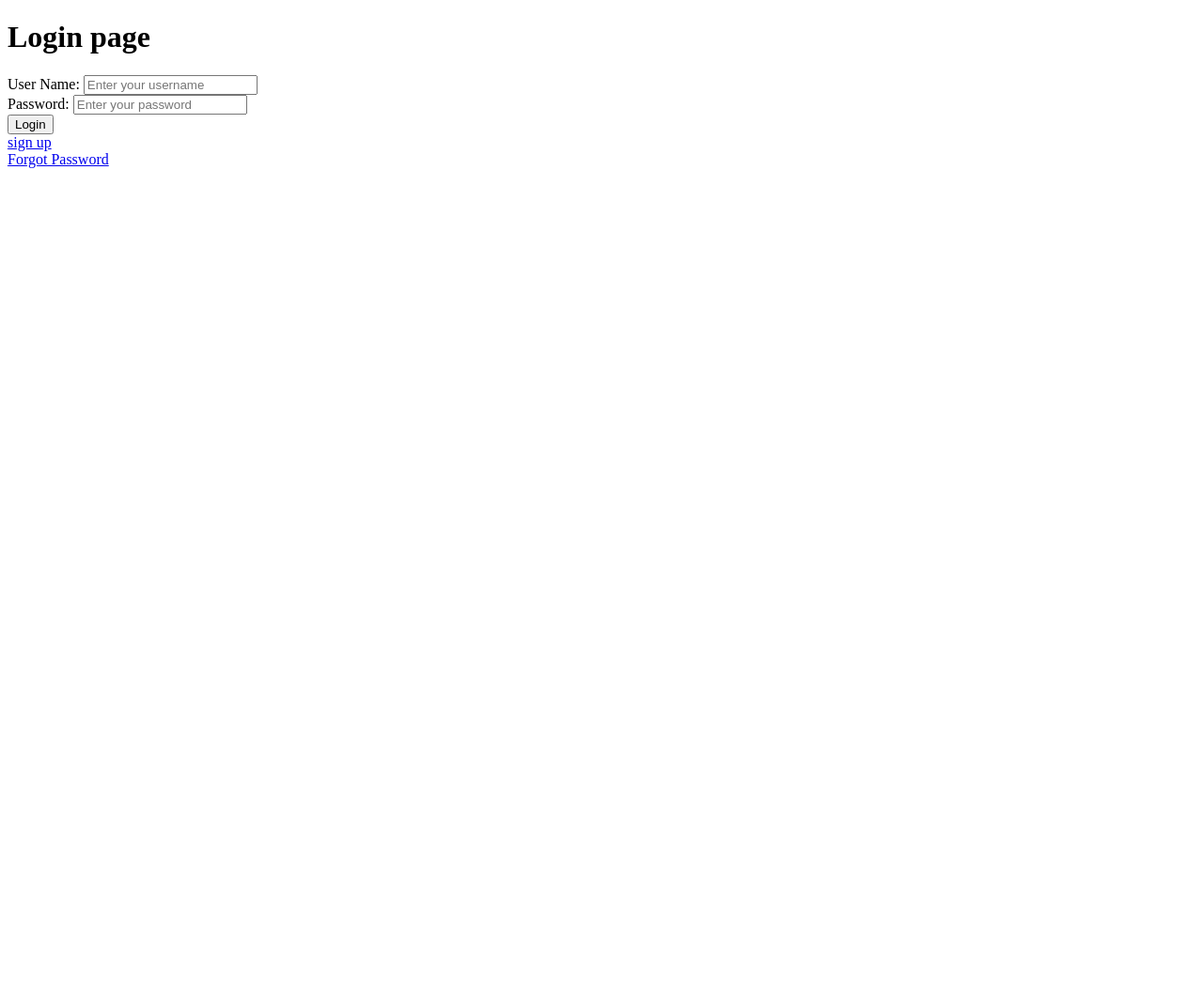
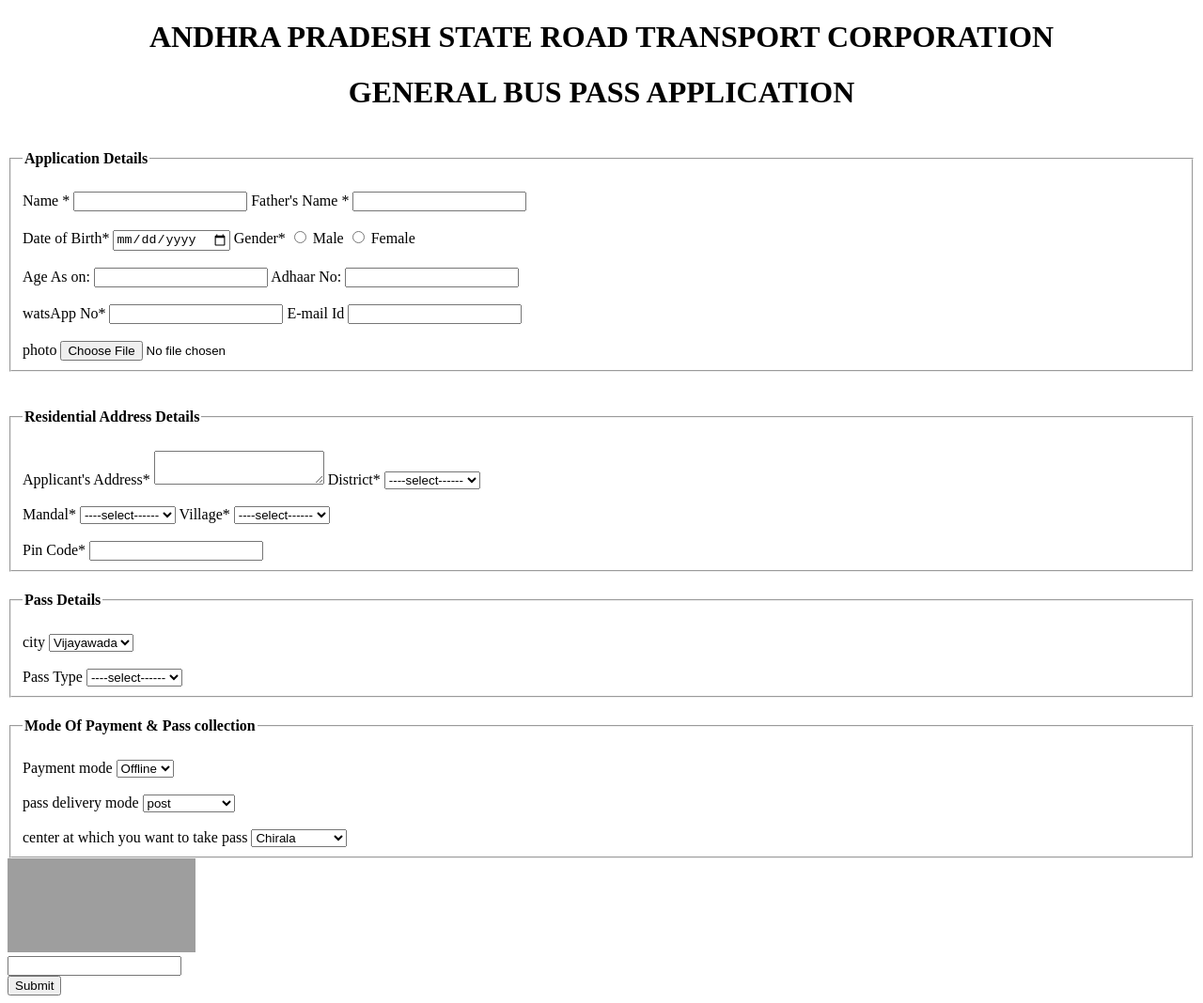
Before and after one commit to Rajkumar0180/forms, a plain HTML site: page index.html in a window 1280 px wide. Shown: the whole page at 94% size. Before the commit the page ends 800 px from the top, so only its background shows below. Drawn offline with Linux system fonts and the light colour scheme; grey boxes are pictures that could not be loaded.

Commit message:
Add files via upload

```diff
--- a/index.html
+++ b/index.html
@@ -6,19 +6,106 @@
     <title>Document</title>
 </head>
 <body>
-    <h1>Login page</h1>
-    <form action="./index3.html">
-        <label for="U_name">User Name:</label>
-        <input type="text" name="username" id="U_name" placeholder="Enter your username"><br>
-        <label for="password">Password:</label>
-        <input type="password" name="password" id="password" placeholder="Enter your password">
-        <br>
-        <button>Login</button><br>
+    <form action="./index1.html">
+        <h1 align="center">ANDHRA PRADESH STATE ROAD TRANSPORT CORPORATION</h1>
+        <h1 align="center">GENERAL BUS PASS APPLICATION</h1>
 
-        <a href="./index1.html">sign up</a><br>
-        <a href="./index2.html">Forgot Password</a>
+        <fieldset>
+            <legend><h4>Application Details</h4></legend>
+            <label>Name *</label>
+            <input type="text" required maxlength="20">
+            <label>Father's Name *</label>
+            <input type="text" required><br><br
+            <label>Date of Birth*</label>
+            <input type="date">
+            <label>Gender*</label>
+            <input type="radio" name="gender" value="male" required> Male
+            <input type="radio" name="gender" value="female" required> Female<br><br>
+            <label>Age As on:</label>
+            <input type="text" requred>
+            <label>Adhaar No:</label>
+            <input type="text" required><br><br>
+            <label>watsApp No*</label>
+            <input type="tel" required>
+            <label>E-mail Id</label>
+            <input type="email"><br><br>
+            <label>photo</label>
+            <input type="file" required>
 
+        </fieldset>
+<br>
 
-       </form>
+    <fieldset>
+        <legend><h4>Residential Address Details</h4></legend>
+         <label>Applicant's Address*</label>
+         <textarea></textarea>
+         <label>District*</label>
+            <select>
+                <option value="select" disabled selected>----select------ </option>
+                <option value="Chirala">Chirala</option>
+                <option value="Bapatla">Bapatla</option>
+                <option value="Guntur">Guntur</option>
+                <option value="ongole">ongole</option>
+            </select><br><br>
+        <label>Mandal*</label>
+            <select>
+                <option value="select" disabled selected>----select------ </option>
+                <option value="Chirala">Chirala</option>
+                <option value="Bapatla">Bapatla</option>
+                <option value="Guntur">Guntur</option>
+                <option value="ongole">ongole</option>
+            </select>
+        <label>Village*</label>
+            <select>
+                <option value="select" disabled selected>----select------ </option>
+                <option value="Chirala">Chirala</option>
+                <option value="Bapatla">Bapatla</option>
+                <option value="Guntur">Guntur</option>
+                <option value="ongole">ongole</option>
+            </select><br><br>
+
+         <label>Pin Code*</label>
+         <input type="text" required>
+    </fieldset>
+    <fieldset>
+        <legend><h4>Pass Details</h4></legend>
+        <label>city</label>
+        <select>
+            <option value="Vijayawada">Vijayawada</option>
+            <option value="Guntur">Guntur</option>
+            <option value="Bapatla">Bapatla</option>
+        </select><br><br>
+        <label>Pass Type</label>
+        <select>
+            <option value="select" disabled selected>----select------ </option>
+            <option value="Chirala">Chirala</option>
+            <option value="Bapatla">Bapatla</option>
+            <option value="Guntur">Guntur</option>
+            <option value="ongole">ongole</option>
+        </select>
+    </fieldset>
+    <fieldset>
+        <legend><h4>Mode Of Payment & Pass collection</h4></legend>
+        <label>Payment mode</label>
+        <select>
+            <option value="offline">Offline</option>
+            <option value="online">Online</option>
+        </select><br><br>
+        <label>pass delivery mode</label>
+        <select>
+            <option value="post">post</option>
+            <option value="At Bus stand">At Bus stand</option>
+        </select><br><br>
+        <label>center at which you want to take pass</label>
+        <select>
+            <option value="select" disabled="select">----select------</option>
+            <option value="Chirala">Chirala</option>
+            <option value="Bapatla">Bapatla</option>
+        </select>
+    </fieldset>
+    <img src="https://static.vecteezy.com/system/resources/previews/002/012/627/non_2x/captcha-illustration-red-crossed-out-letters-on-white-background-vector.jpg" width="200px" height="100px" alt="Centered Image"><br>
+    <input required><br>
+    <button type="submit">Submit</button>
+    </form>
 </body>
 </html>
```
Also changed, not shown: index1.html (+1 -21 lines).
